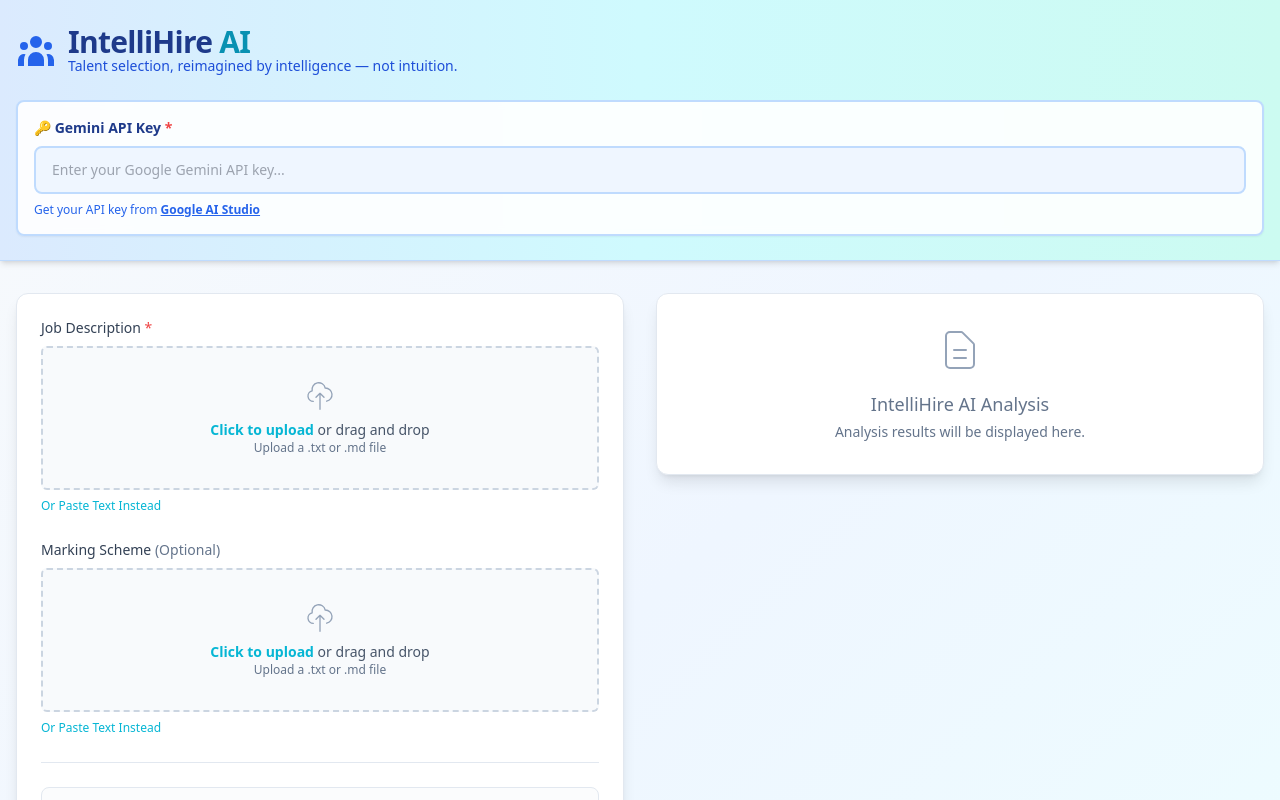
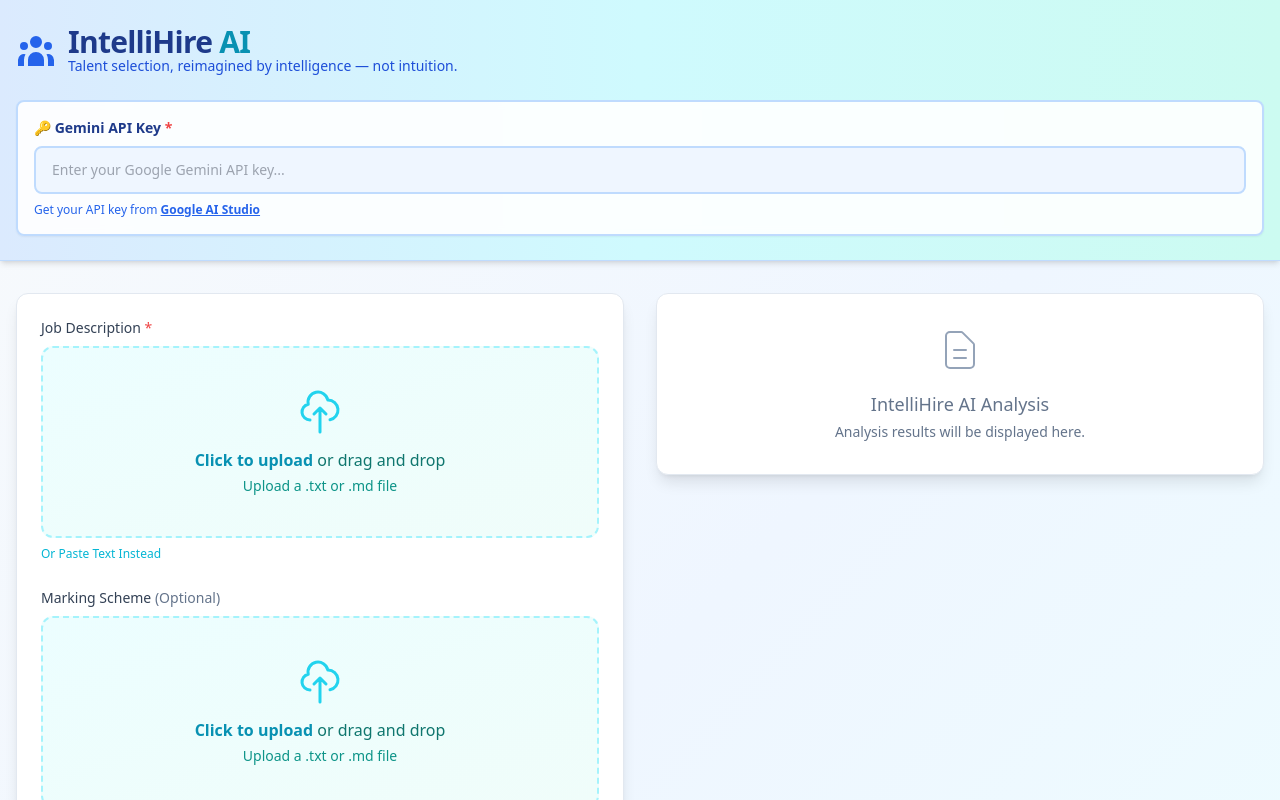
Before and after one commit to senushidinara/IntelliHire-AI, a React (Vite) app: page / in a window 1280 px wide. Shown: the top 800 px of the page. Built offline with nearby package versions, Linux system fonts and the light colour scheme.

Commit message:
Update FileInput component with pastel colors and larger text
cgen-d098718ab59543479d8d59ee9cc98640

```diff
--- a/components/ApplicationForm.tsx
+++ b/components/ApplicationForm.tsx
@@ -34,21 +34,21 @@ const FileInput: React.FC<FileInputProps> = ({ onFileChange, fileName, placehold
 
     return (
         <div
-            className={`flex justify-center items-center w-full px-6 py-8 border-2 border-dashed rounded-md transition-colors duration-200 ease-in-out ${isDragging ? 'border-brand-primary bg-brand-light' : 'border-slate-300 bg-slate-50'}`}
+            className={`flex justify-center items-center w-full px-6 py-10 border-2 border-dashed rounded-xl transition-all duration-200 ease-in-out cursor-pointer ${isDragging ? 'border-brand-primary bg-blue-50 shadow-lg' : 'border-pastel-cyan bg-gradient-to-br from-cyan-50 to-teal-50'}`}
             onDragOver={handleDragOver} onDragLeave={handleDragLeave} onDrop={handleDrop} onClick={() => fileInputRef.current?.click()}
         >
             <input type="file" ref={fileInputRef} className="hidden" onChange={handleFileSelect} accept=".txt,.md,text/plain" />
             {fileName ? (
                 <div className="text-center">
-                    <svg xmlns="http://www.w3.org/2000/svg" className="mx-auto h-8 w-8 text-green-500" viewBox="0 0 20 20" fill="currentColor"><path fillRule="evenodd" d="M10 18a8 8 0 100-16 8 8 0 000 16zm3.707-9.293a1 1 0 00-1.414-1.414L9 10.586 7.707 9.293a1 1 0 00-1.414 1.414l2 2a1 1 0 001.414 0l4-4z" clipRule="evenodd" /></svg>
-                    <p className="mt-2 text-sm font-medium text-slate-700 break-all">{fileName}</p>
-                    <button onClick={handleRemoveFile} className="mt-2 text-xs text-red-600 hover:text-red-800 font-semibold">Remove</button>
+                    <svg xmlns="http://www.w3.org/2000/svg" className="mx-auto h-10 w-10 text-green-500" viewBox="0 0 20 20" fill="currentColor"><path fillRule="evenodd" d="M10 18a8 8 0 100-16 8 8 0 000 16zm3.707-9.293a1 1 0 00-1.414-1.414L9 10.586 7.707 9.293a1 1 0 00-1.414 1.414l2 2a1 1 0 001.414 0l4-4z" clipRule="evenodd" /></svg>
+                    <p className="mt-3 text-base font-semibold text-teal-700 break-all">{fileName}</p>
+                    <button onClick={handleRemoveFile} className="mt-3 text-sm text-red-600 hover:text-red-800 font-semibold hover:bg-red-100 px-3 py-1 rounded-lg transition-colors">Remove</button>
                 </div>
             ) : (
                 <div className="text-center cursor-pointer">
-                    <svg xmlns="http://www.w3.org/2000/svg" className="mx-auto h-8 w-8 text-slate-400" fill="none" viewBox="0 0 24 24" stroke="currentColor" strokeWidth={1}><path strokeLinecap="round" strokeLinejoin="round" d="M7 16a4 4 0 01-.88-7.903A5 5 0 1115.9 6L16 6a5 5 0 011 9.9M15 13l-3-3m0 0l-3 3m3-3v12" /></svg>
-                    <p className="mt-2 text-sm text-slate-600"><span className="font-semibold text-brand-secondary">Click to upload</span> or drag and drop</p>
-                    <p className="text-xs text-slate-500">{placeholder}</p>
+                    <svg xmlns="http://www.w3.org/2000/svg" className="mx-auto h-12 w-12 text-cyan-400" fill="none" viewBox="0 0 24 24" stroke="currentColor" strokeWidth={1.5}><path strokeLinecap="round" strokeLinejoin="round" d="M7 16a4 4 0 01-.88-7.903A5 5 0 1115.9 6L16 6a5 5 0 011 9.9M15 13l-3-3m0 0l-3 3m3-3v12" /></svg>
+                    <p className="mt-3 text-base text-teal-700"><span className="font-semibold text-cyan-600">Click to upload</span> or drag and drop</p>
+                    <p className="text-sm text-teal-600 mt-1">{placeholder}</p>
                 </div>
             )}
         </div>
```
